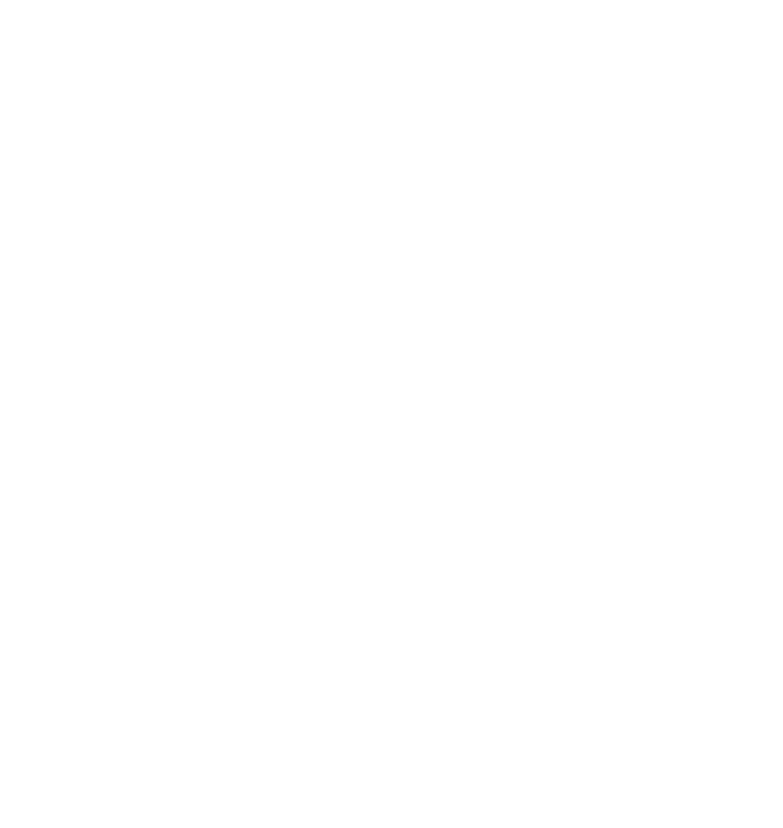
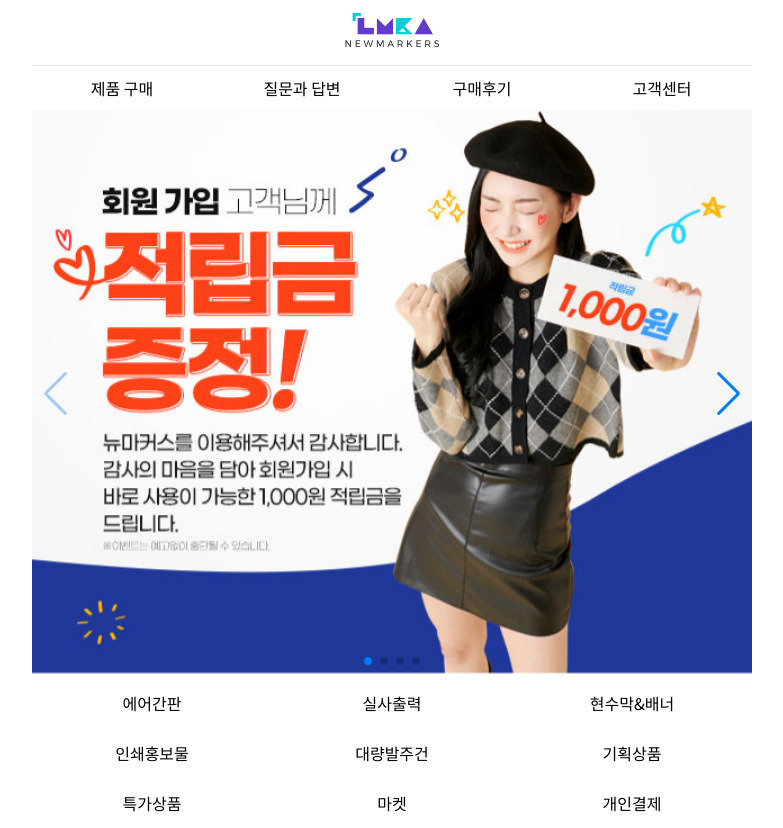
Before and after one commit to KIMJEONGHYEON1016/frontapp, a plain HTML site: page index.html in a window 1280 px wide. Shown: the whole page, without its empty margins (248-1031 px from the left). Before the commit the page ends 800 px from the top, so only its background shows below. Drawn offline with nearby package versions, Linux system fonts and the light colour scheme; some icons are missing.

Commit message:
메인페이지 작업 중

```diff
--- a/css/style.css
+++ b/css/style.css
@@ -0,0 +1,109 @@
+@import url('https://fonts.googleapis.com/css2?family=Noto+Sans+KR:wght@100..900&display=swap');
+@import url('https://fonts.googleapis.com/css2?family=Montserrat:ital,wght@0,100..900;1,100..900&family=Noto+Sans+KR:wght@100..900&display=swap');
+* {
+    color: #000;
+    box-sizing: border-box;
+    outline: none;
+    font-family: "Noto Sans KR", sans-serif;
+}z
+
+html {
+    font-size: 13px;
+    background: #f8f8f8;
+}
+
+/* 스타일 초기화 S */
+body {
+    margin: 0 auto;
+    max-width: 720px;
+    min-width: 360px;
+    background: #fff;
+}
+
+ul, ol, dl, dt, dd {
+    margin: 0;
+    padding: 0;
+}
+
+ul, ol {
+    list-style: none;
+}
+
+a {
+    text-decoration: none;
+}
+
+img {
+    border: 0;
+}
+/* 스타일 초기화 E */
+
+/* 공통 스타일 S */
+.montserrat {
+    font-family: "Montserrat", sans-serif;
+}
+
+/* 공통 스타일 E */
+
+/* 헤더 영역 S */
+header .site-top {
+    display: flex;
+    justify-content: space-between;
+    align-items: center;
+    height: 66px;
+    border-bottom: 1px solid #e6e6e6;
+    padding: 0 15;
+}
+
+header .logo img {
+    height: 34px;
+}
+
+header .site-top i {
+    font-size: 2rem;
+}
+
+header .site-top .left i {
+    margin-right: 10px
+}
+
+header .site-top .right i {
+    margin-left: 10px
+}
+
+header nav {
+    display: flex;
+    height: 44px;
+}
+
+header nav a {
+    flex-grow: 1;
+    width: 0;
+    text-align: center;
+    line-height: 44px;
+}
+
+/* 헤더 영역 E */
+
+/* 메인 배너 영역 S */
+.main-banner img {
+    width: 100%;
+}
+
+/* 메인 배너 영역 E */
+
+/* 서브 메뉴 영역 S */
+.sub-menus {
+    display: flex;
+    flex-wrap: wrap;
+}
+
+.sub-menus a {
+    width: calc(100% / 3);
+    height: 50px;
+    text-align: center;
+    line-height: 50px;
+}
+
+
+/* 서브 메뉴 영역 E */
--- a/index.html
+++ b/index.html
@@ -3,9 +3,95 @@
     <head>
         <meta charset="UTF-8">
         <meta name="viewport" content="width=device-width, initial-scale=1.0, user-scalable=yes, minimum-scale=0.5, maximum-scale=3.0">
+        <link rel="stylesheet" href="https://cdn.jsdelivr.net/npm/xeicon@2.3.3/xeicon.min.css">
+        <link rel="stylesheet" href="https://cdn.jsdelivr.net/npm/swiper@11/swiper-bundle.min.css">
+
+
         <link rel="stylesheet" type="text/css" href="css/style.css">
+
+        <!-- Swiper JS -->
+        <script src="https://cdn.jsdelivr.net/npm/swiper@11/swiper-bundle.min.js"></script>
+        <script src="js/common.js"></script>
+        <title>뉴마커스</title>
+
     </head>
     <body>
+        <header>
+            <section class="site-top">
+                <div class="left">
+                    <a href="#">
+                        <i class="xi-bars"></i>
+                    </a>
+                    <a href="#">
+                        <i class="xi-search"></i>
+                    </a>
+                </div>
 
+                <a href="#" class="logo">
+                    <img src="images/logo.png" alt="로고">
+                </a>
+
+                    <div class="right">
+                        <a href="#">
+                            <i class="xi-user-o"></i>
+                        </a>
+                        <a href="#">
+                            <i class="xi-cart-o"></i>
+                        </a>
+                    </div>
+                </div>
+            </section>
+            <nav>
+                <a href="#">제품 구매</a>
+                <a href="#">질문과 답변</a>
+                <a href="#">구매후기</a>
+                <a href="#">고객센터</a>
+            </nav>
+        </header>
+        <main>
+            <section class="main-banner">
+                <div class="swiper mySwiper">
+                    <div class="swiper-wrapper">
+                      <div class="swiper-slide">
+                        <a href="#">
+                            <img src="images/main_banner1.jpg" alt="메인배너1">
+                        </a>
+                      </div>
+                      <div class="swiper-slide">
+                        <a href="#">
+                            <img src="images/main_banner2.jpg" alt="메인배너2">
+                        </a>
+                      </div>
+                      <div class="swiper-slide">
+                        <a href="#">
+                            <img src="images/main_banner3.jpg" alt="메인배너3">
+                        </a>
+                      </div>
+                      <div class="swiper-slide">
+                        <a href="#">
+                            <img src="images/main_banner4.jpg" alt="메인배너4">
+                        </a>
+                      </div>
+
+                    </div>
+                    <div class="swiper-pagination"></div>
+                    <div class="swiper-button-next"></div>
+                    <div class="swiper-button-prev"></div>
+                  </div>
+
+            </section>
+            <section class="sub-menus">
+                <a href="#">에어간판</a>
+                <a href="#">실사출력</a>
+                <a href="#">현수막&배너</a>
+                <a href="#">인쇄홍보물</a>
+                <a href="#">대량발주건</a>
+                <a href="#">기획상품</a>
+                <a href="#">특가상품</a>
+                <a href="#">마켓</a>
+                <a href="#">개인결제</a>
+            </section>
+        </main>
+        <footer></footer>
     </body>
 </html>
--- /dev/null
+++ b/js/common.js
@@ -0,0 +1,11 @@
+window.addEventListener("DOMContentLoaded", function() {
+    const swiper = new Swiper(".mySwiper", {
+        navigation: {
+            nextEl: ".swiper-button-next",
+            prevEl: ".swiper-button-prev",
+        },
+        pagination: {
+            el: ".swiper-pagination",
+          }
+    });
+});
```
Also changed, not shown: images/logo.png (added), images/main_banner1.jpg (added), images/main_banner2.jpg (added), images/main_banner3.jpg (added), images/main_banner4.jpg (added).
